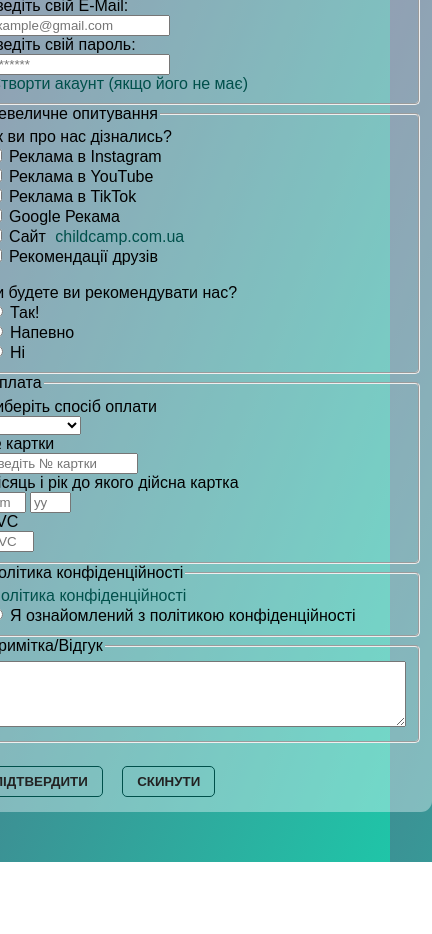
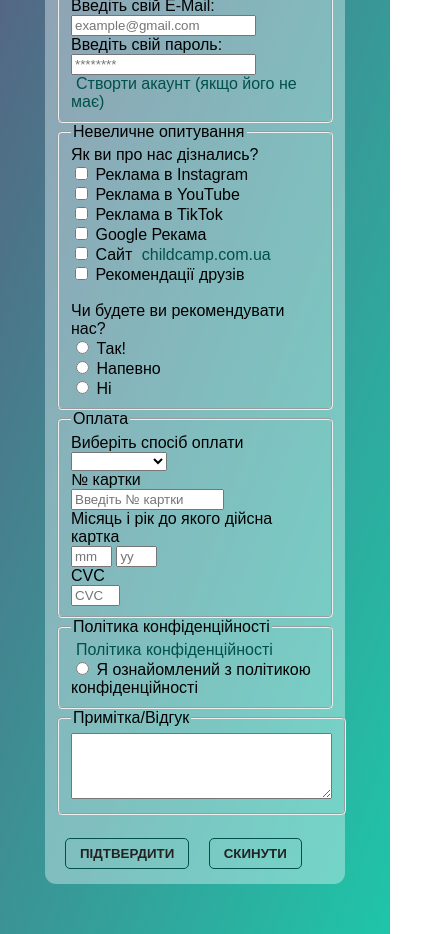
Before and after one commit to havanji/VerstSite, a plain HTML site: page zayavka.html in a window 390 px wide. Shown: the part 126-1060 px from the top of the page, 432 px wide, since content can reach past the window. Before the commit the page ends 988 px from the top, so only its background shows below. Drawn offline with Linux system fonts and the light colour scheme.

Commit message:
better form for zayavka.html in phone

```diff
--- a/css/mycss.css
+++ b/css/mycss.css
@@ -262,6 +262,7 @@ footer a{
     display: flex;
     justify-content: center;
     margin: 50px;
+    /*max-width: 300px;*/
 }
 
 .form a{
@@ -272,6 +273,7 @@ footer a{
 }
 
 form{
+    min-width: 300px;
     background-color: rgba(243,253,255,0.38);
     padding: 10px;
     border-radius: 11px;
--- a/zayavka.html
+++ b/zayavka.html
@@ -92,7 +92,7 @@
             <fieldset>
                 <legend>Примітка/Відгук</legend>
                 <label for="primitka"></label>
-                <textarea id="primitka" name="primitka" rows="4" cols="50"></textarea>
+                <textarea id="primitka" name="primitka" rows="4" cols="30"></textarea>
             </fieldset>
             <br>
             <a href="index.html"><input class="button" type="submit" value="Підтвердити"></a>
```
